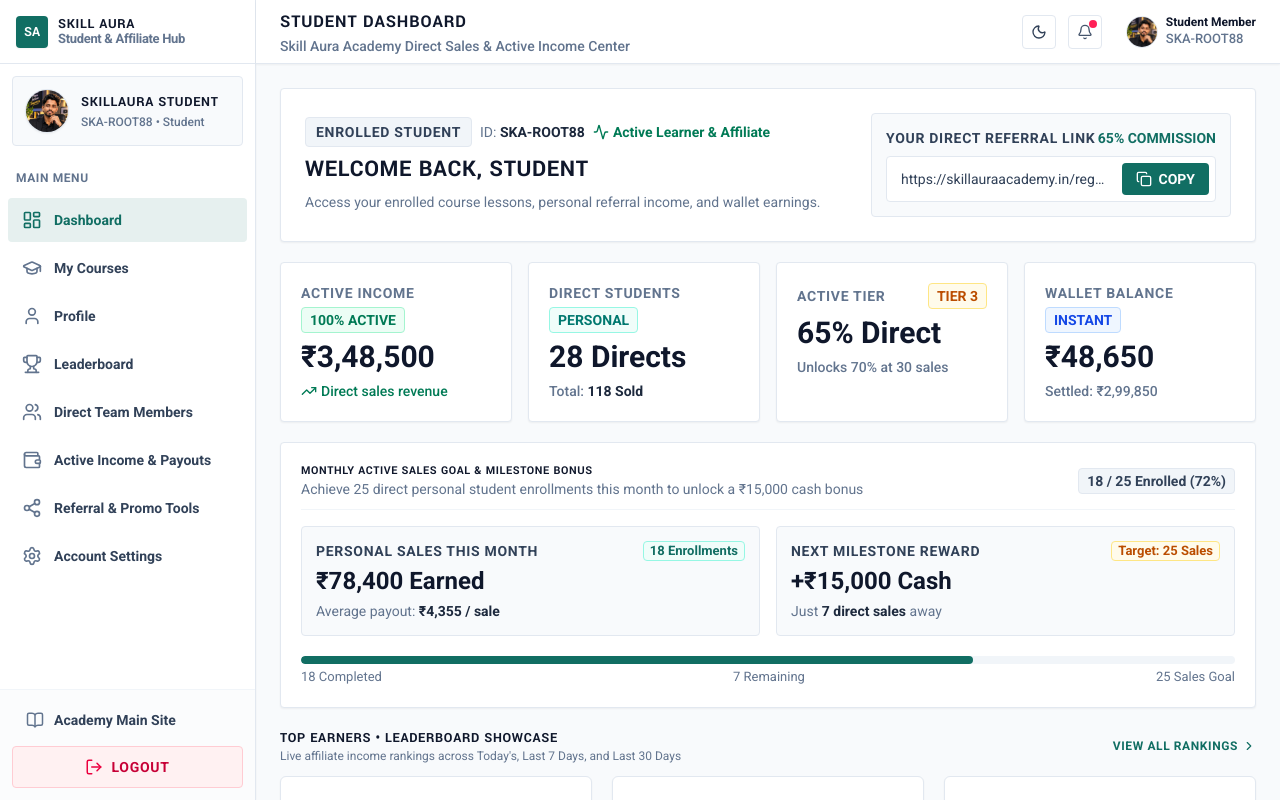
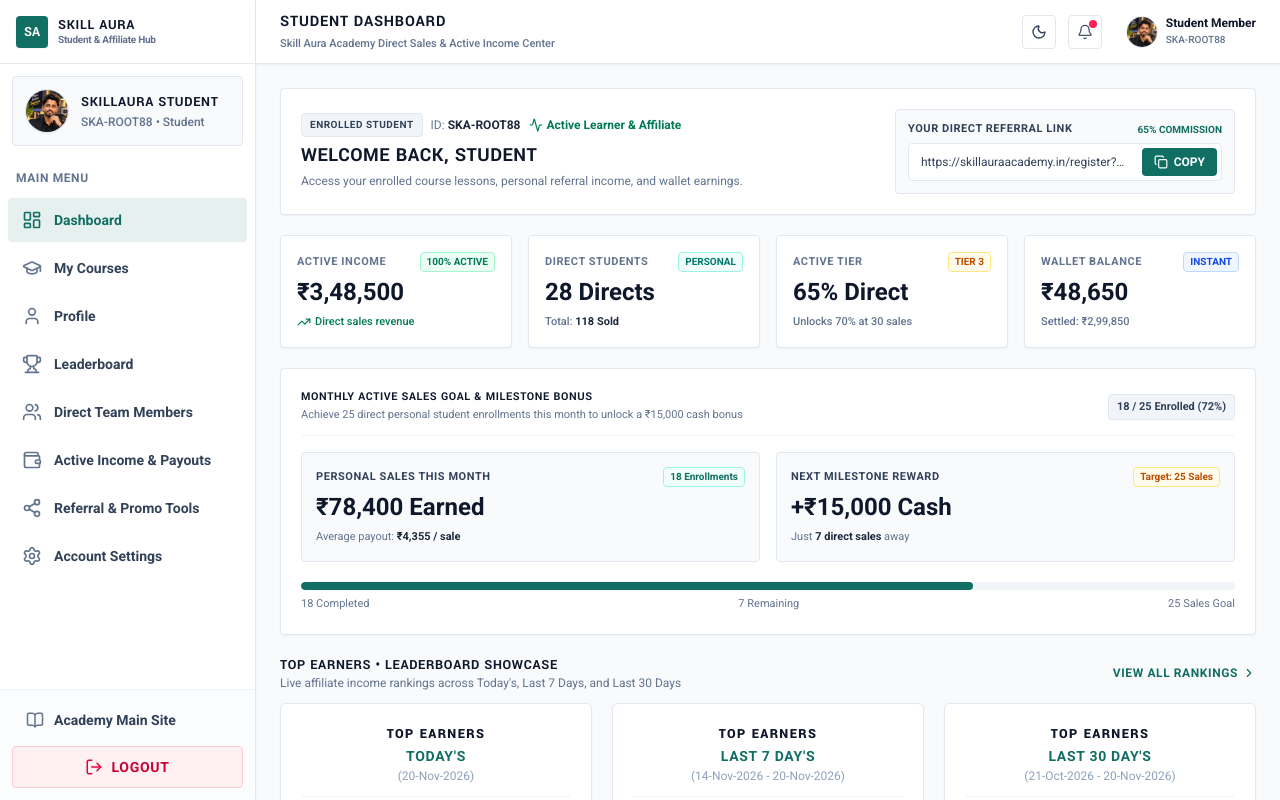
Before and after one commit to budhya2024/skillaura-academy, a Next.js app: page /admin in a window 1280 px wide. Shown: the top 800 px of the page. Built offline with nearby package versions, Linux system fonts and the light colour scheme.

Commit message:
fix: restore previous compact font sizes and spacing on dashboard

```diff
--- a/app/globals.css
+++ b/app/globals.css
@@ -404,21 +404,3 @@ a:hover {
 .dark .text-amber-800 {
   color: #fbbf24 !important;
 }
-
-/* =========================================================
-   DESKTOP LEGIBILITY: SCALE UP SUB-12PX TEXT ON LARGE SCREENS
-   ========================================================= */
-@media (min-width: 1024px) {
-  .text-\[9px\] {
-    font-size: 0.75rem !important; /* 12px on desktop */
-    line-height: 1rem !important;
-  }
-  .text-\[10px\] {
-    font-size: 0.8125rem !important; /* 13px on desktop */
-    line-height: 1.15rem !important;
-  }
-  .text-\[11px\] {
-    font-size: 0.875rem !important; /* 14px on desktop */
-    line-height: 1.25rem !important;
-  }
-}
--- a/components/admin/AdminDashboard.tsx
+++ b/components/admin/AdminDashboard.tsx
@@ -176,11 +176,11 @@ export default function AdminDashboard() {
             </button>
             <div className="min-w-0">
               <div className="flex items-center gap-1.5 truncate">
-                <h1 className="text-sm sm:text-base lg:text-lg font-bold text-slate-900 dark:text-white uppercase tracking-wider font-[family-name:var(--font-yantramanav)] truncate">
+                <h1 className="text-xs sm:text-base font-bold text-slate-900 dark:text-white uppercase tracking-wider font-[family-name:var(--font-yantramanav)] truncate">
                   {getPageTitle()}
                 </h1>
               </div>
-              <p className="text-xs sm:text-sm text-slate-500 dark:text-slate-400 hidden md:block font-medium">
+              <p className="text-[10px] sm:text-[11px] text-slate-500 dark:text-slate-400 hidden md:block font-medium">
                 Skill Aura Academy Direct Sales &amp; Active Income Center
               </p>
             </div>
@@ -236,51 +236,51 @@ export default function AdminDashboard() {
           {activeTab === "overview" && (
             <div className="space-y-4 sm:space-y-5">
               {/* Executive Welcome Card (Light / Dark) */}
-              <div className="bg-white dark:bg-slate-900 border border-slate-200 dark:border-slate-800 p-4 sm:p-6 shadow-xs rounded-[4px] transition-colors duration-200">
+              <div className="bg-white dark:bg-slate-900 border border-slate-200 dark:border-slate-800 p-4 sm:p-5 shadow-xs rounded-[4px] transition-colors duration-200">
                 <div className="flex flex-col lg:flex-row items-start lg:items-center justify-between gap-4">
-                  <div className="space-y-1.5">
+                  <div className="space-y-1">
                     <div className="flex items-center gap-2 flex-wrap">
-                      <span className="bg-slate-100 dark:bg-slate-800 text-slate-700 dark:text-slate-300 font-bold text-xs sm:text-sm px-2.5 py-1 uppercase tracking-wider rounded-[4px] border border-slate-200 dark:border-slate-700">
+                      <span className="bg-slate-100 dark:bg-slate-800 text-slate-700 dark:text-slate-300 font-bold text-[10px] px-2 py-0.5 uppercase tracking-wider rounded-[4px] border border-slate-200 dark:border-slate-700">
                         Enrolled Student
                       </span>
-                      <span className="text-xs sm:text-sm text-slate-500 dark:text-slate-400 font-mono">
+                      <span className="text-xs text-slate-500 dark:text-slate-400 font-mono">
                         ID: <strong className="text-slate-800 dark:text-slate-200">SKA-ROOT88</strong>
                       </span>
-                      <span className="text-xs sm:text-sm text-emerald-700 font-semibold flex items-center gap-1">
-                        <Activity className="w-4 h-4" /> Active Learner &amp; Affiliate
+                      <span className="text-xs text-emerald-700 font-semibold flex items-center gap-1">
+                        <Activity className="w-3.5 h-3.5" /> Active Learner &amp; Affiliate
                       </span>
                     </div>
-                    <h2 className="text-lg sm:text-2xl font-bold text-slate-900 uppercase tracking-wide font-[family-name:var(--font-yantramanav)]">
+                    <h2 className="text-base sm:text-xl font-bold text-slate-900 uppercase tracking-wide font-[family-name:var(--font-yantramanav)]">
                       Welcome back, Student
                     </h2>
-                    <p className="text-xs sm:text-sm text-slate-500 max-w-xl leading-relaxed">
+                    <p className="text-xs text-slate-500 max-w-xl">
                       Access your enrolled course lessons, personal referral income, and wallet earnings.
                     </p>
                   </div>
 
                   {/* Referral Link Quick Box */}
-                  <div className="w-full lg:w-auto lg:min-w-[360px] space-y-2 bg-slate-50 dark:bg-slate-800/60 p-3.5 border border-slate-200 dark:border-slate-700 rounded-[4px]">
-                    <div className="flex items-center justify-between text-xs sm:text-sm">
-                      <span className="font-bold text-slate-700 dark:text-slate-300 uppercase tracking-wider">
+                  <div className="w-full lg:w-auto lg:min-w-[340px] space-y-1.5 bg-slate-50 dark:bg-slate-800/60 p-3 border border-slate-200 dark:border-slate-700 rounded-[4px]">
+                    <div className="flex items-center justify-between text-xs">
+                      <span className="font-bold text-slate-700 dark:text-slate-300 text-[11px] uppercase tracking-wider">
                         Your Direct Referral Link
                       </span>
-                      <span className="text-xs sm:text-sm font-bold text-[#116E63] dark:text-emerald-400 uppercase">
+                      <span className="text-[10px] font-bold text-[#116E63] dark:text-emerald-400 uppercase">
                         65% Commission
                       </span>
                     </div>
 
-                    <div className="flex items-center gap-2 bg-white dark:bg-slate-900 border border-slate-200 dark:border-slate-700 p-1.5 rounded-[4px]">
+                    <div className="flex items-center gap-1.5 bg-white dark:bg-slate-900 border border-slate-200 dark:border-slate-700 p-1 rounded-[4px]">
                       <input
                         type="text"
                         readOnly
                         value={referralUrl}
-                        className="bg-transparent text-xs sm:text-sm text-slate-700 dark:text-slate-200 font-mono flex-1 min-w-0 outline-none px-2 truncate py-1"
+                        className="bg-transparent text-xs text-slate-700 dark:text-slate-200 font-mono flex-1 min-w-0 outline-none px-2 truncate"
                       />
                       <button
                         onClick={handleCopyLink}
-                        className="bg-[#116E63] hover:bg-[#0c5c53] text-white font-bold text-xs sm:text-sm px-3.5 py-1.5 shrink-0 flex items-center justify-center gap-1.5 transition-colors cursor-pointer uppercase rounded-[4px]"
+                        className="bg-[#116E63] hover:bg-[#0c5c53] text-white font-bold text-xs px-3 py-1.5 shrink-0 flex items-center justify-center gap-1.5 transition-colors cursor-pointer uppercase rounded-[4px]"
                       >
-                        {copiedLink ? <Check className="w-4 h-4" /> : <Copy className="w-4 h-4" />}
+                        {copiedLink ? <Check className="w-3.5 h-3.5" /> : <Copy className="w-3.5 h-3.5" />}
                         <span>{copiedLink ? "Copied" : "Copy"}</span>
                       </button>
                     </div>
@@ -290,70 +290,70 @@ export default function AdminDashboard() {
 
               {/* Top 4 KPI Cards: Light & Dark Mode */}
               <div className="grid grid-cols-2 lg:grid-cols-4 gap-3 sm:gap-4">
-                <div className="bg-white dark:bg-slate-900 border border-slate-200 dark:border-slate-800 p-4 sm:p-5 shadow-xs rounded-[4px]">
-                  <div className="flex items-center justify-between gap-1 flex-wrap mb-1.5">
-                    <span className="text-xs sm:text-sm font-bold uppercase tracking-wider text-slate-500 dark:text-slate-400">
+                <div className="bg-white dark:bg-slate-900 border border-slate-200 dark:border-slate-800 p-3 sm:p-4 shadow-xs rounded-[4px]">
+                  <div className="flex items-center justify-between gap-1 flex-wrap mb-1">
+                    <span className="text-[11px] font-bold uppercase tracking-wider text-slate-500 dark:text-slate-400">
                       Active Income
                     </span>
-                    <span className="text-emerald-700 dark:text-emerald-400 font-semibold text-xs sm:text-sm bg-emerald-50 dark:bg-emerald-950/60 px-2 py-0.5 border border-emerald-200 dark:border-emerald-800/60 uppercase rounded-[4px]">
+                    <span className="text-emerald-700 dark:text-emerald-400 font-semibold text-[10px] bg-emerald-50 dark:bg-emerald-950/60 px-1.5 py-0.2 border border-emerald-200 dark:border-emerald-800/60 uppercase rounded-[4px]">
                       100% Active
                     </span>
                   </div>
-                  <div className="text-xl sm:text-3xl font-bold text-slate-900 dark:text-white font-mono">
+                  <div className="text-lg sm:text-2xl font-bold text-slate-900 dark:text-white font-mono">
                     ₹3,48,500
                   </div>
-                  <div className="mt-1.5 text-xs sm:text-sm text-emerald-700 dark:text-emerald-400 font-medium flex items-center gap-1 truncate">
-                    <TrendingUp className="w-4 h-4 shrink-0" /> Direct sales revenue
+                  <div className="mt-1 text-[10px] sm:text-[11px] text-emerald-700 dark:text-emerald-400 font-medium flex items-center gap-1 truncate">
+                    <TrendingUp className="w-3.5 h-3.5 shrink-0" /> Direct sales revenue
                   </div>
                 </div>
 
-                <div className="bg-white dark:bg-slate-900 border border-slate-200 dark:border-slate-800 p-4 sm:p-5 shadow-xs rounded-[4px]">
-                  <div className="flex items-center justify-between gap-1 flex-wrap mb-1.5">
-                    <span className="text-xs sm:text-sm font-bold uppercase tracking-wider text-slate-500 dark:text-slate-400">
+                <div className="bg-white dark:bg-slate-900 border border-slate-200 dark:border-slate-800 p-3 sm:p-4 shadow-xs rounded-[4px]">
+                  <div className="flex items-center justify-between gap-1 flex-wrap mb-1">
+                    <span className="text-[11px] font-bold uppercase tracking-wider text-slate-500 dark:text-slate-400">
                       Direct Students
                     </span>
-                    <span className="text-teal-700 dark:text-teal-400 font-semibold text-xs sm:text-sm bg-teal-50 dark:bg-teal-950/60 px-2 py-0.5 border border-teal-200 dark:border-teal-800/60 uppercase rounded-[4px]">
+                    <span className="text-teal-700 dark:text-teal-400 font-semibold text-[10px] bg-teal-50 dark:bg-teal-950/60 px-1.5 py-0.2 border border-teal-200 dark:border-teal-800/60 uppercase rounded-[4px]">
                       Personal
                     </span>
                   </div>
-                  <div className="text-xl sm:text-3xl font-bold text-slate-900 dark:text-white font-mono">
+                  <div className="text-lg sm:text-2xl font-bold text-slate-900 dark:text-white font-mono">
                     28 Directs
                   </div>
-                  <div className="mt-1.5 text-xs sm:text-sm text-slate-500 dark:text-slate-400 font-medium truncate">
+                  <div className="mt-1 text-[10px] sm:text-[11px] text-slate-500 dark:text-slate-400 font-medium truncate">
                     Total: <strong className="text-slate-800 dark:text-slate-200">118 Sold</strong>
                   </div>
                 </div>
 
-                <div className="bg-white dark:bg-slate-900 border border-slate-200 dark:border-slate-800 p-4 sm:p-5 shadow-xs rounded-[4px]">
-                  <div className="flex items-center justify-between gap-1 flex-wrap mb-1.5">
-                    <span className="text-xs sm:text-sm font-bold uppercase tracking-wider text-slate-500 dark:text-slate-400">
+                <div className="bg-white dark:bg-slate-900 border border-slate-200 dark:border-slate-800 p-3 sm:p-4 shadow-xs rounded-[4px]">
+                  <div className="flex items-center justify-between gap-1 flex-wrap mb-1">
+                    <span className="text-[11px] font-bold uppercase tracking-wider text-slate-500 dark:text-slate-400">
                       Active Tier
                     </span>
-                    <span className="text-amber-700 dark:text-amber-400 font-semibold text-xs sm:text-sm bg-amber-50 dark:bg-amber-950/60 px-2 py-0.5 border border-amber-200 dark:border-amber-800/60 uppercase rounded-[4px]">
+                    <span className="text-amber-700 dark:text-amber-400 font-semibold text-[10px] bg-amber-50 dark:bg-amber-950/60 px-1.5 py-0.2 border border-amber-200 dark:border-amber-800/60 uppercase rounded-[4px]">
                       Tier 3
                     </span>
                   </div>
-                  <div className="text-xl sm:text-3xl font-bold text-slate-900 dark:text-white font-mono">
+                  <div className="text-lg sm:text-2xl font-bold text-slate-900 dark:text-white font-mono">
                     65% Direct
                   </div>
-                  <div className="mt-1.5 text-xs sm:text-sm text-slate-500 dark:text-slate-400 font-medium truncate">
+                  <div className="mt-1 text-[10px] sm:text-[11px] text-slate-500 dark:text-slate-400 font-medium truncate">
                     Unlocks 70% at 30 sales
                   </div>
                 </div>
 
-                <div className="bg-white dark:bg-slate-900 border border-slate-200 dark:border-slate-800 p-4 sm:p-5 shadow-xs rounded-[4px]">
-                  <div className="flex items-center justify-between gap-1 flex-wrap mb-1.5">
-                    <span className="text-xs sm:text-sm font-bold uppercase tracking-wider text-slate-500 dark:text-slate-400">
+                <div className="bg-white dark:bg-slate-900 border border-slate-200 dark:border-slate-800 p-3 sm:p-4 shadow-xs rounded-[4px]">
+                  <div className="flex items-center justify-between gap-1 flex-wrap mb-1">
+                    <span className="text-[11px] font-bold uppercase tracking-wider text-slate-500 dark:text-slate-400">
                       Wallet Balance
                     </span>
-                    <span className="text-blue-700 dark:text-blue-400 font-semibold text-xs sm:text-sm bg-blue-50 dark:bg-blue-950/60 px-2 py-0.5 border border-blue-200 dark:border-blue-800/60 uppercase rounded-[4px]">
+                    <span className="text-blue-700 dark:text-blue-400 font-semibold text-[10px] bg-blue-50 dark:bg-blue-950/60 px-1.5 py-0.2 border border-blue-200 dark:border-blue-800/60 uppercase rounded-[4px]">
                       Instant
                     </span>
                   </div>
-                  <div className="text-xl sm:text-3xl font-bold text-slate-900 dark:text-white font-mono">
+                  <div className="text-lg sm:text-2xl font-bold text-slate-900 dark:text-white font-mono">
                     ₹48,650
                   </div>
-                  <div className="mt-1.5 text-xs sm:text-sm text-slate-500 dark:text-slate-400 font-medium truncate">
+                  <div className="mt-1 text-[10px] sm:text-[11px] text-slate-500 dark:text-slate-400 font-medium truncate">
                     Settled: ₹2,99,850
                   </div>
                 </div>
```
